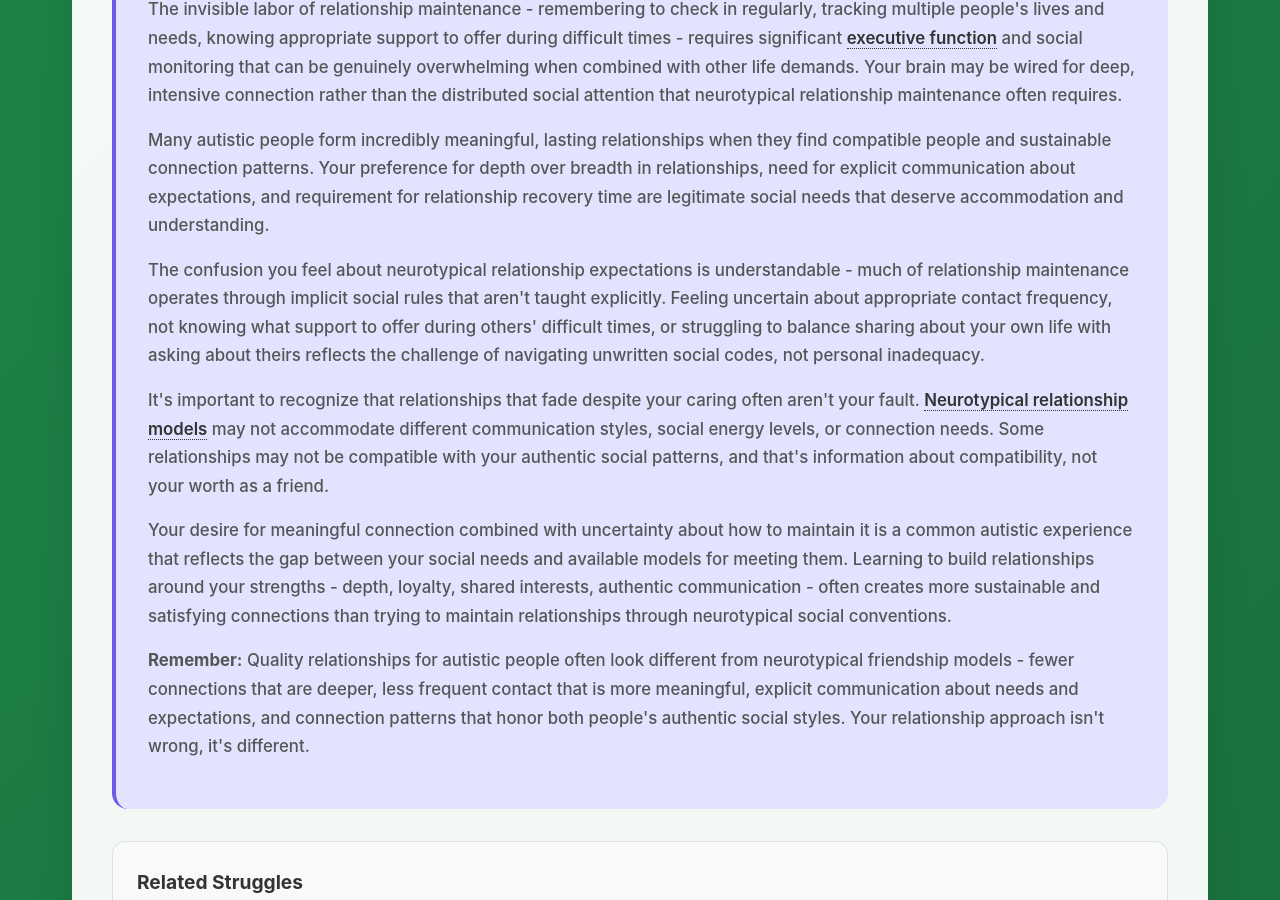
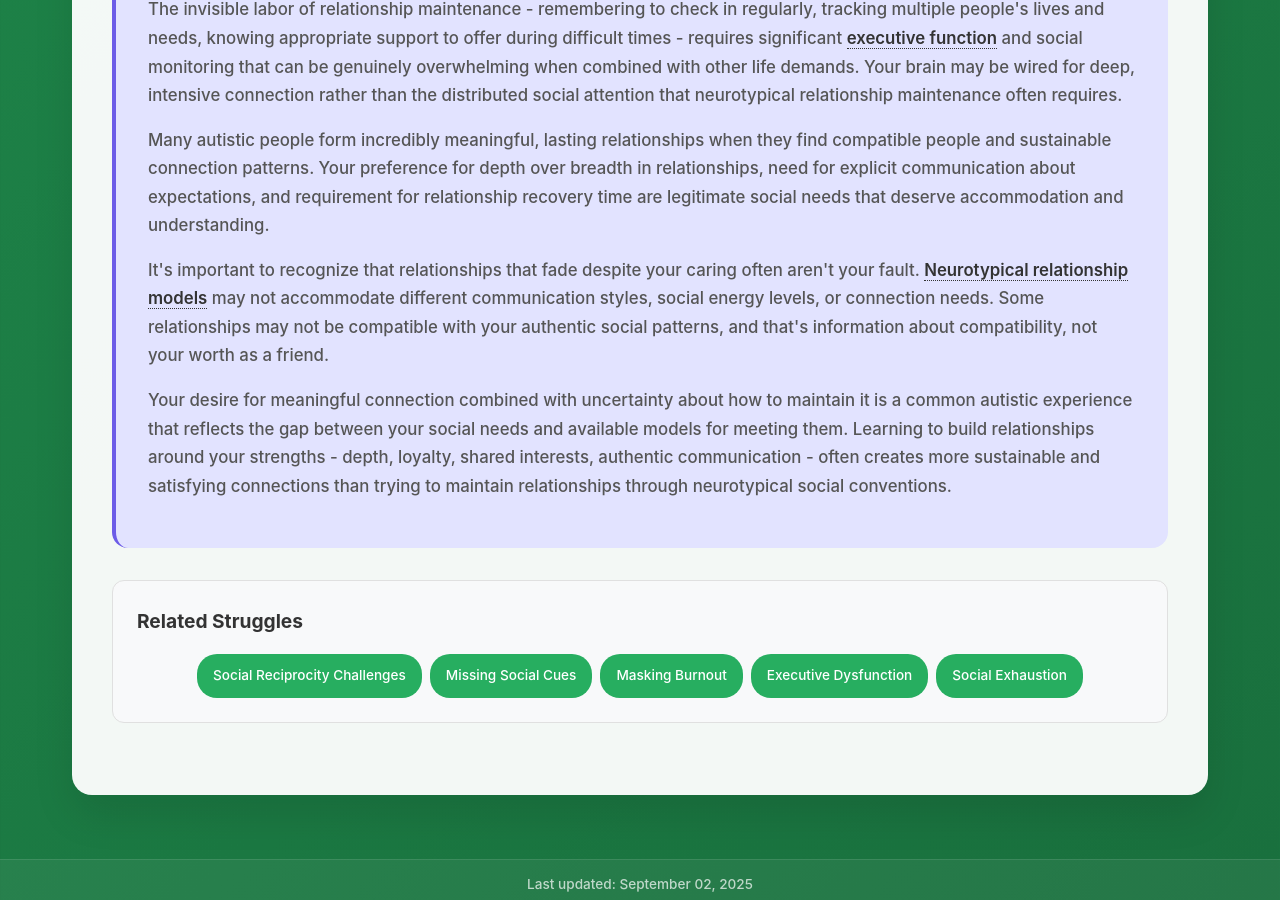
Before and after one commit to neurodivergent-survival-guide/neurodivergent-survival-guide, a Jekyll site: the page built from struggles/relationship-maintenance-struggles.html, in a window 1280 px wide and 900 px high, scrolled down 5929 px. Built offline with Jekyll 4.4.1, drawn with Linux system fonts in a browser that asks for light colours.

Commit message:
Update relationship-maintenance-struggles.html

```diff
--- a/struggles/relationship-maintenance-struggles.html
+++ b/struggles/relationship-maintenance-struggles.html
@@ -20,10 +20,15 @@
     <div class="what-section">
         <h2 id="what-this-feels-like">What This Feels Like</h2>
         <p><a class="jargon">Relationship maintenance struggles<span class="tooltip">Difficulty with the ongoing effort required to sustain friendships and connections over time</span></a> often feel like watching friendships fade away despite genuinely caring about people. You might have meaningful connections that somehow drift apart without your understanding why or how to prevent it. The invisible work of keeping relationships alive - the regular check-ins, social gestures, and ongoing contact - feels mysterious or overwhelming.</p>
+
         <p>Many people seem to effortlessly maintain large networks of friends and family connections, while you watch your relationships gradually becoming more distant despite your best intentions. You might think about someone often, miss them, and want to reconnect, but feel uncertain about how to reach out appropriately or what to say. The longer you wait, the harder it becomes, until eventually the relationship exists only in memory.</p>
+
         <p>When relationships do fade, it's often unclear what went wrong. You didn't have a fight or falling-out - people simply became less available, stopped initiating contact, or became politely distant. This can leave you feeling confused about what <a class="jargon">social maintenance<span class="tooltip">The ongoing behaviors and communications that keep relationships active and healthy</span></a> you missed or failed to provide.</p>
+
         <p><a class="jargon">Neurotypical relationship expectations<span class="tooltip">Unspoken assumptions about how often to contact friends, what kind of support to offer, and how to show care</span></a> often remain invisible to you. The frequency of contact that feels natural, the types of support that are expected during difficult times, and the balance between sharing your own life and asking about theirs can feel like guesswork. You might reach out too little and seem distant, or too much and feel intrusive.</p>
+
         <p>The exhaustion of conscious <a class="jargon">social monitoring<span class="tooltip">Deliberately tracking relationship dynamics rather than relying on automatic social awareness</span></a> makes relationship maintenance feel like another job rather than a natural extension of caring about people. Keeping track of who you've talked to when, remembering important events in their lives, and knowing appropriate ways to show support requires mental energy that can already be depleted by daily life demands.</p>
+
         <p>You might feel like you're either overwhelming people with too much contact or neglecting them with too little, never finding the right balance. The spontaneous social gestures that others seem to make naturally - sending a funny meme, remembering someone's important day, or checking in during difficult times - require conscious planning and effort that doesn't always align with your available energy or executive function capacity.</p>
 
         <div class="highlight-box">
@@ -34,9 +39,13 @@
     <div class="why-section">
         <h2 id="why-this-happens">Why This Might Be Happening</h2>
         <p><a class="jargon">Relationship maintenance<span class="tooltip">The ongoing effort required to keep connections active and healthy over time</span></a> involves numerous skills that can be challenging for autistic brains: <a class="jargon">executive function<span class="tooltip">Mental skills including planning, time management, and working memory needed for relationship upkeep</span></a> for tracking multiple people's lives and needs, <a class="jargon">theory of mind<span class="tooltip">Understanding others' thoughts, feelings, and perspectives</span></a> for anticipating what others need from relationships, and <a class="jargon">social timing<span class="tooltip">Knowing when and how often to reach out appropriately</span></a> for knowing when and how to reach out appropriately.</p>
+
         <p>Many autistic people excel at deep, meaningful one-on-one interactions but struggle with the broader <a class="jargon">social network management<span class="tooltip">Keeping track of and maintaining connections with multiple people across different contexts</span></a> that neurotypical relationships often require. Your brain might be wired for intensive, focused connection rather than the distributed attention needed to maintain many casual friendships simultaneously. This isn't a deficit - it's a different approach to relationships that can create very meaningful bonds but requires different maintenance strategies.</p>
+
         <p><a class="jargon">Neurotypical social scripts<span class="tooltip">Unwritten rules about how relationships should be maintained over time</span></a> for relationship maintenance often remain implicit and culturally assumed. The "right" frequency for texting friends, appropriate responses to someone's social media posts, knowing when someone needs support versus space, and understanding the difference between close friendship and acquaintance maintenance can feel like navigating invisible rules.</p>
+
         <p>The <a class="jargon">cognitive load<span class="tooltip">Mental effort required for conscious social planning and relationship tracking</span></a> of tracking multiple relationships, remembering personal details, anticipating others' needs, and managing your own social energy can be genuinely overwhelming when combined with other life demands. What comes automatically to many neurotypical people requires conscious mental resources that compete with work, self-care, and other essential activities.</p>
+
         <p><a class="jargon">Autistic communication patterns<span class="tooltip">Direct, detailed, interest-focused communication styles common in autism</span></a> - which emphasize depth, accuracy, and meaningful content - don't always align with the lighter, more frequent contact that maintains many neurotypical friendships. You might prefer substantial conversations over casual check-ins, or feel uncertain about initiating contact without a specific reason or topic to discuss.</p>
 
         <div class="learn-more" onclick="toggleLearnMore(this)">
@@ -122,15 +131,14 @@
     <div class="validation-section">
         <h2 id="validation">You're Not Imagining This</h2>
         <p><a class="jargon">Relationship maintenance challenges<span class="tooltip">Difficulty sustaining connections over time despite caring about people</span></a> are extremely common in autism and reflect real differences in social processing, not lack of caring or social motivation. Your struggles with keeping friendships going aren't about being a bad friend - they reflect different needs for connection depth, frequency, and style that don't align with neurotypical social expectations.</p>
+
         <p>The invisible labor of relationship maintenance - remembering to check in regularly, tracking multiple people's lives and needs, knowing appropriate support to offer during difficult times - requires significant <a class="jargon">executive function<span class="tooltip">Mental skills including planning, working memory, and time management</span></a> and social monitoring that can be genuinely overwhelming when combined with other life demands. Your brain may be wired for deep, intensive connection rather than the distributed social attention that neurotypical relationship maintenance often requires.</p>
+
         <p>Many autistic people form incredibly meaningful, lasting relationships when they find compatible people and sustainable connection patterns. Your preference for depth over breadth in relationships, need for explicit communication about expectations, and requirement for relationship recovery time are legitimate social needs that deserve accommodation and understanding.</p>
-        <p>The confusion you feel about neurotypical relationship expectations is understandable - much of relationship maintenance operates through implicit social rules that aren't taught explicitly. Feeling uncertain about appropriate contact frequency, not knowing what support to offer during others' difficult times, or struggling to balance sharing about your own life with asking about theirs reflects the challenge of navigating unwritten social codes, not personal inadequacy.</p>
+
         <p>It's important to recognize that relationships that fade despite your caring often aren't your fault. <a class="jargon">Neurotypical relationship models<span class="tooltip">Social expectations about how friendships should be maintained</span></a> may not accommodate different communication styles, social energy levels, or connection needs. Some relationships may not be compatible with your authentic social patterns, and that's information about compatibility, not your worth as a friend.</p>
+
         <p>Your desire for meaningful connection combined with uncertainty about how to maintain it is a common autistic experience that reflects the gap between your social needs and available models for meeting them. Learning to build relationships around your strengths - depth, loyalty, shared interests, authentic communication - often creates more sustainable and satisfying connections than trying to maintain relationships through neurotypical social conventions.</p>
-
-        <div class="highlight-box">
-            <p><strong>Remember:</strong> Quality relationships for autistic people often look different from neurotypical friendship models - fewer connections that are deeper, less frequent contact that is more meaningful, explicit communication about needs and expectations, and connection patterns that honor both people's authentic social styles. Your relationship approach isn't wrong, it's different.</p>
-        </div>
     </div>
 
     <div class="related-struggles">
```
